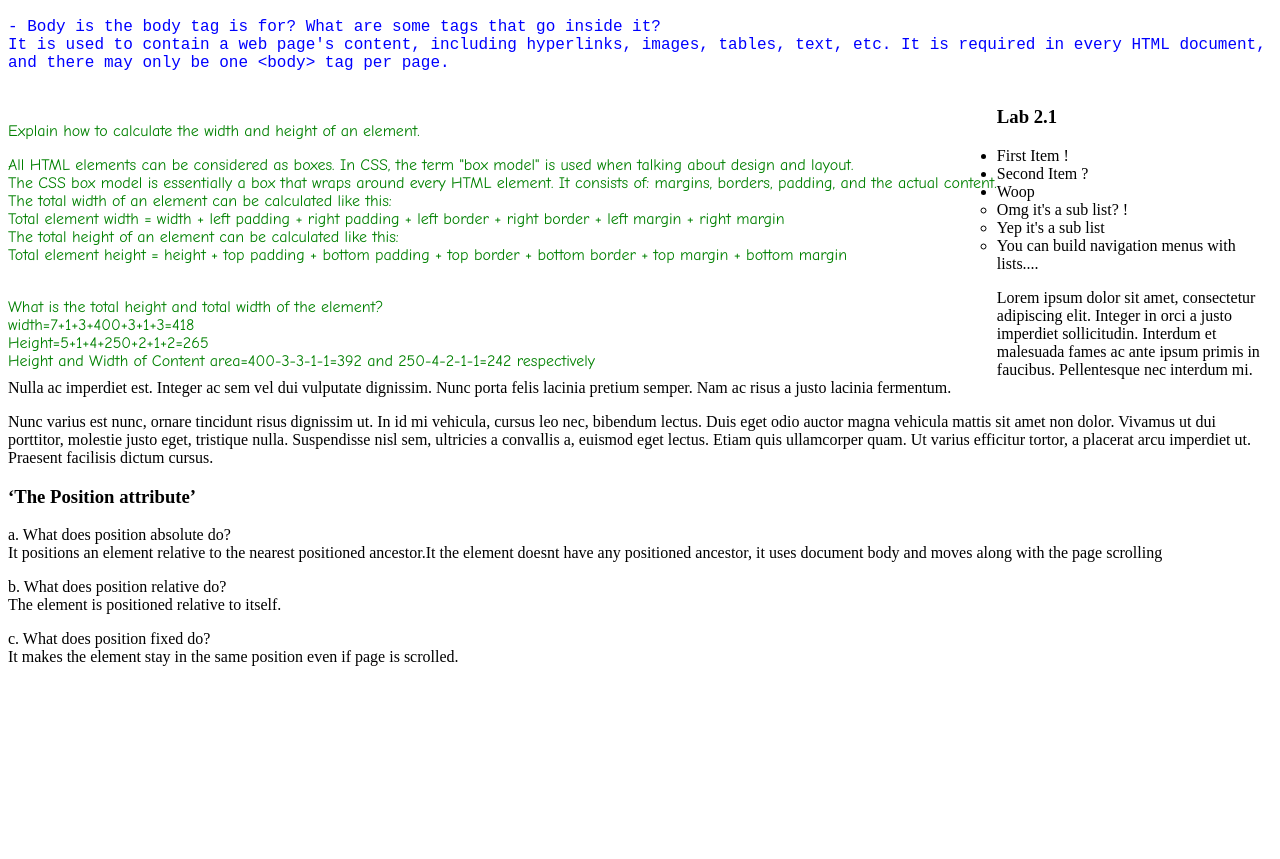
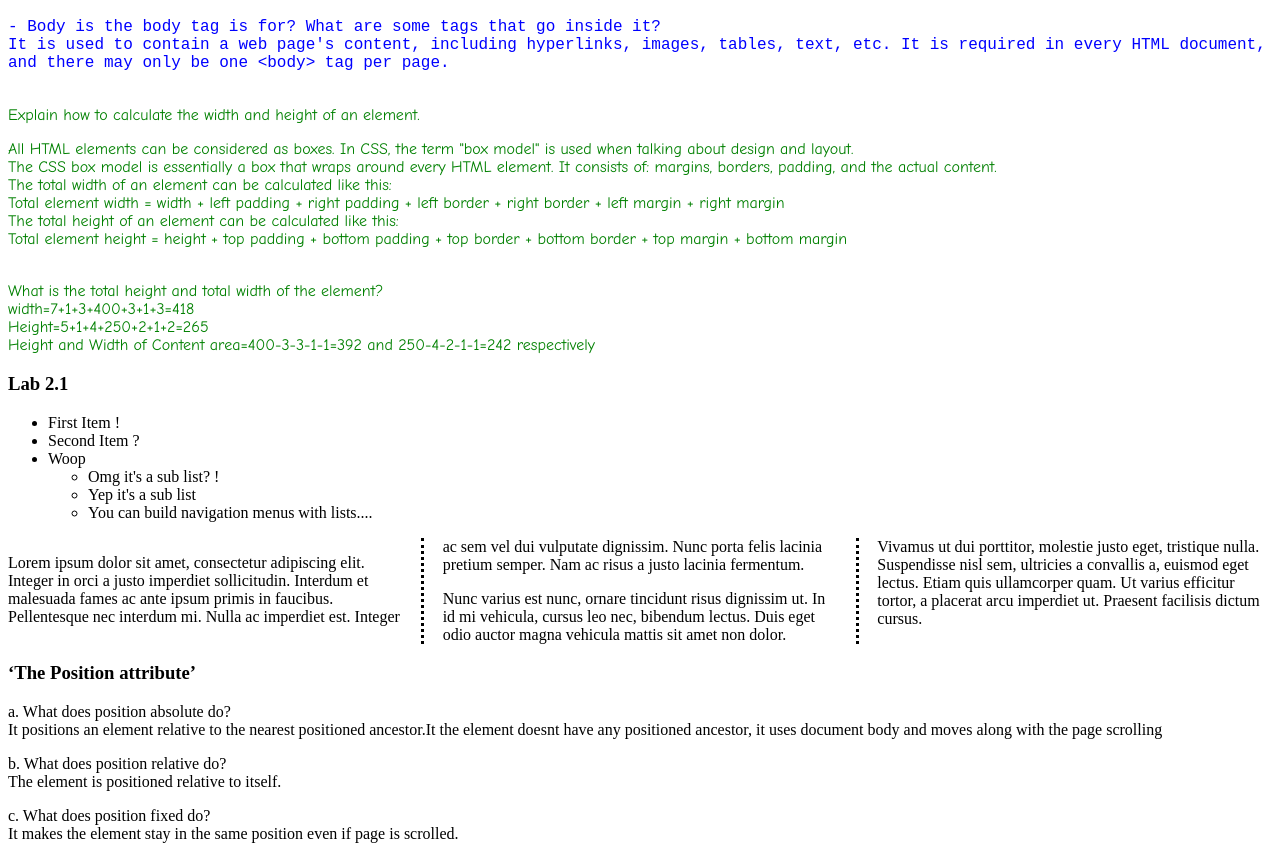
Before and after one commit to AditiSharma85/lab1, a plain HTML site: page notes.html in a window 1280 px wide. Shown: the part 1305-2164 px from the top of the page. Before the commit the page ends 1987 px from the top, so only its background shows below. Drawn offline with Linux system fonts and the light colour scheme.

Commit message:
More Lab2.1 changes

```diff
--- a/notes.css
+++ b/notes.css
@@ -21,7 +21,6 @@ color: blue;
 font-family: Lucidatypewriter, monospace;
 }
 #Exp{
-float: left;
 clear: both;
 color: green;
 font-family: Comic Sans, Comic Sans MS, cursive;
@@ -34,3 +33,8 @@ font-family: Comic Sans, Comic Sans MS, cursive;
   padding: 4px 3px 2px;
   width: 400px;
 }
+main{
+  column-count: 3 ;
+  column-gap: 2.5em;
+  column-rule: dotted;
+}
```
